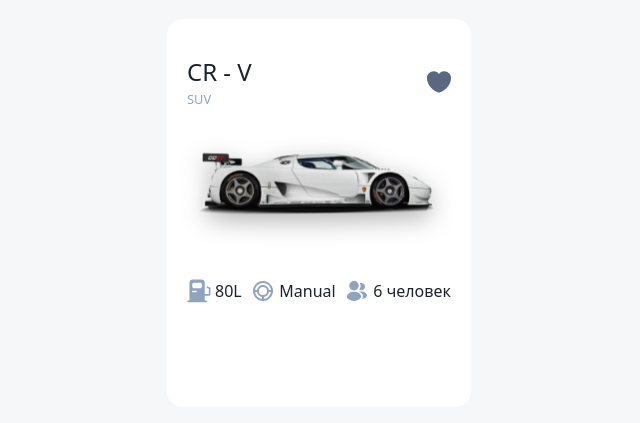
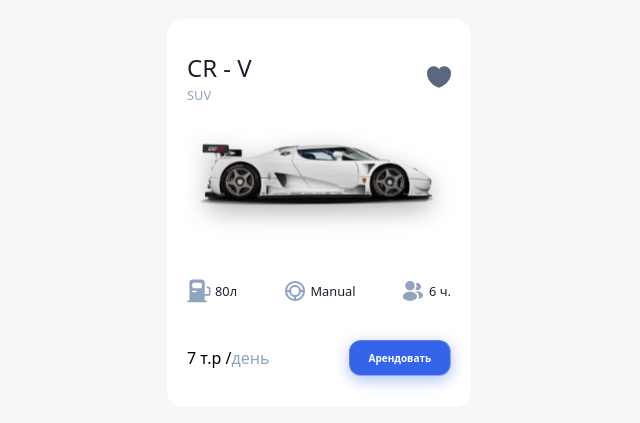
Before and after one commit to fluxy06/cars-project, a React (Vite) app in the folder template/: page / in a window 1280 px wide. Shown: the part 187-610 px from the top of the page, without its empty margins (321-961 px from the left). Built offline with nearby package versions, Linux system fonts and the light colour scheme.

Commit message:
feature/card-car

```diff
--- a/template/src/features/CardCar/CardCar.tsx
+++ b/template/src/features/CardCar/CardCar.tsx
@@ -5,7 +5,8 @@ import UrlIconHeart from "@assets/icons/heart.svg?url"
 import CarImg from "@shared/Car/CarImg"
 import CarBenzIcon from "@assets/car/icon-cars/benz.svg?url"
 import CarMalIcon from "@assets/car/icon-cars/mal.svg?url"
-import CarProgileIcon from "@assets/car/icon-cars/progile.svg?url"
+import CarProfileIcon from "@assets/car/icon-cars/profile.svg?url"
+import ActionButton from "@shared/ActionButton/ActionButton";
 
 type CardCarProps = {
     car?: Car;
@@ -46,6 +47,7 @@ const CardCar: React.FC<CardCarProps> = ({width, height, path}) => {
                             >SUV</p>
                         </div>
                             <Icon
+                            flagAnimation={true}
                             path={UrlIconHeart}
                             width={{min: "16px", preferred: "2vw", max: "24px"}}
                             height={{min: "16px", preferred: "2vw", max: "24px"}}
@@ -56,21 +58,28 @@ const CardCar: React.FC<CardCarProps> = ({width, height, path}) => {
                             <CarImg path={path} onclick={() => {console.log("car is clicked")}}/>
                     </div>
                     <div className="flex row-start-3 row-end-4 col-span-3 justify-between gap-1">
-                            <div className="flex gap-1">
+                            <div className="flex gap-1 items-center">
                                 <Icon path={CarBenzIcon}/>
-                                <p>80L</p>
+                                <p className="text-[clamp(10px,1vw,14px)]">80л</p>
                             </div>
-                            <div className="flex gap-1">
+                            <div className="flex gap-1 items-center">
                                 <Icon path={CarMalIcon}/>
-                                <p>Manual</p>
+                                <p className="text-[clamp(8px,1vw,14px)]">Manual</p>
                             </div>
-                            <div className="flex gap-1">
-                                <Icon path={CarProgileIcon} />
-                                <p>6 человек</p>
+                            <div className="flex gap-1 items-center">
+                                <Icon path={CarProfileIcon} />
+                                <p className="text-[clamp(8px,1vw,14px)]">6 ч.</p>
                             </div>
                     </div>
-                    <div>
-
+                    <div className="flex row-start-4 row-end-4 col-span-3 items-center justify-between">
+                            <div className="flex items-center">
+                                <p className="text-[clamp(12px, 2vw, 16px)] text-black">7 т.р /</p>
+                                <p className="text-[clamp(8px, 1vw, 12px)] text-[#90A3BF]"> день</p>
+                            </div>
+                            <ActionButton label="Арендовать" isCardButton={true}
+                             width={{min: "60px", preferred: "8vw" ,max: "120px"}}
+                             height={{min: "30px", preferred: "calc(20vw * 0.36)", max: "36px"}}
+                             />
                     </div>
             </div>
         </>
--- a/template/src/shared/ActionButton/ActionButton.tsx
+++ b/template/src/shared/ActionButton/ActionButton.tsx
@@ -6,9 +6,10 @@ type ButtonProps = {
   onClick?: () => void;
   width?: { min: string; preferred: string; max: string };
   height?: { min: string; preferred: string; max: string };
+  isCardButton?: boolean
 };
 
-export const ActionButton: React.FC<ButtonProps> = ({ label, onClick, width, height }) => {
+export const ActionButton: React.FC<ButtonProps> = ({ label, onClick, width, height, isCardButton = false}) => {
   const widthAdaptive = width
     ? `clamp(${width.min}, ${width.preferred}, ${width.max})`
     : `clamp(100px, 20vw, 300px)`;
@@ -24,7 +25,9 @@ export const ActionButton: React.FC<ButtonProps> = ({ label, onClick, width, hei
       style={{
         width: widthAdaptive,
         height: heightAdaptive,
-        fontSize: 'clamp(12px, 3vw, 24px)',
+        fontSize: isCardButton
+        ? 'clamp(8px, 1vw, 10px)'
+        : 'clamp(12px, 3vw, 24px)',
       }}
     >
       {label}
--- a/template/src/shared/Icon/icon.tsx
+++ b/template/src/shared/Icon/icon.tsx
@@ -6,9 +6,10 @@ type IconProps = {
     width?: { min: string; preferred: string; max: string };
     height?: { min: string; preferred: string; max: string };
     isUse?: boolean
+    flagAnimation?: boolean
 }
 
-const Icon: React.FC<IconProps> = ({path, width, height, isUse = false}) => {
+const Icon: React.FC<IconProps> = ({path, width, height, isUse = false, flagAnimation = false}) => {
         const [selected, setSelected] = useState(isUse)
         const HeandleClick = () => {
                 setSelected(prev => !prev)
@@ -31,9 +32,9 @@ const Icon: React.FC<IconProps> = ({path, width, height, isUse = false}) => {
                 style={{
                     width: widthAdaptive,
                     height: heightAdaptive,
-                    filter: selected
+                    filter: flagAnimation ? selected
                     ? "invert(25%) sepia(100%) saturate(500%) hue-rotate(340deg) drop-shadow(0 0 1px red)"
-                    : "none",
+                    : "none" : "none",
                     cursor: "pointer"
                 }}
                 onClick={HeandleClick}
```
Also changed, not shown: template/src/assets/car/icon-cars/profile.svg (renamed from template/src/assets/car/icon-cars/progile.svg).
